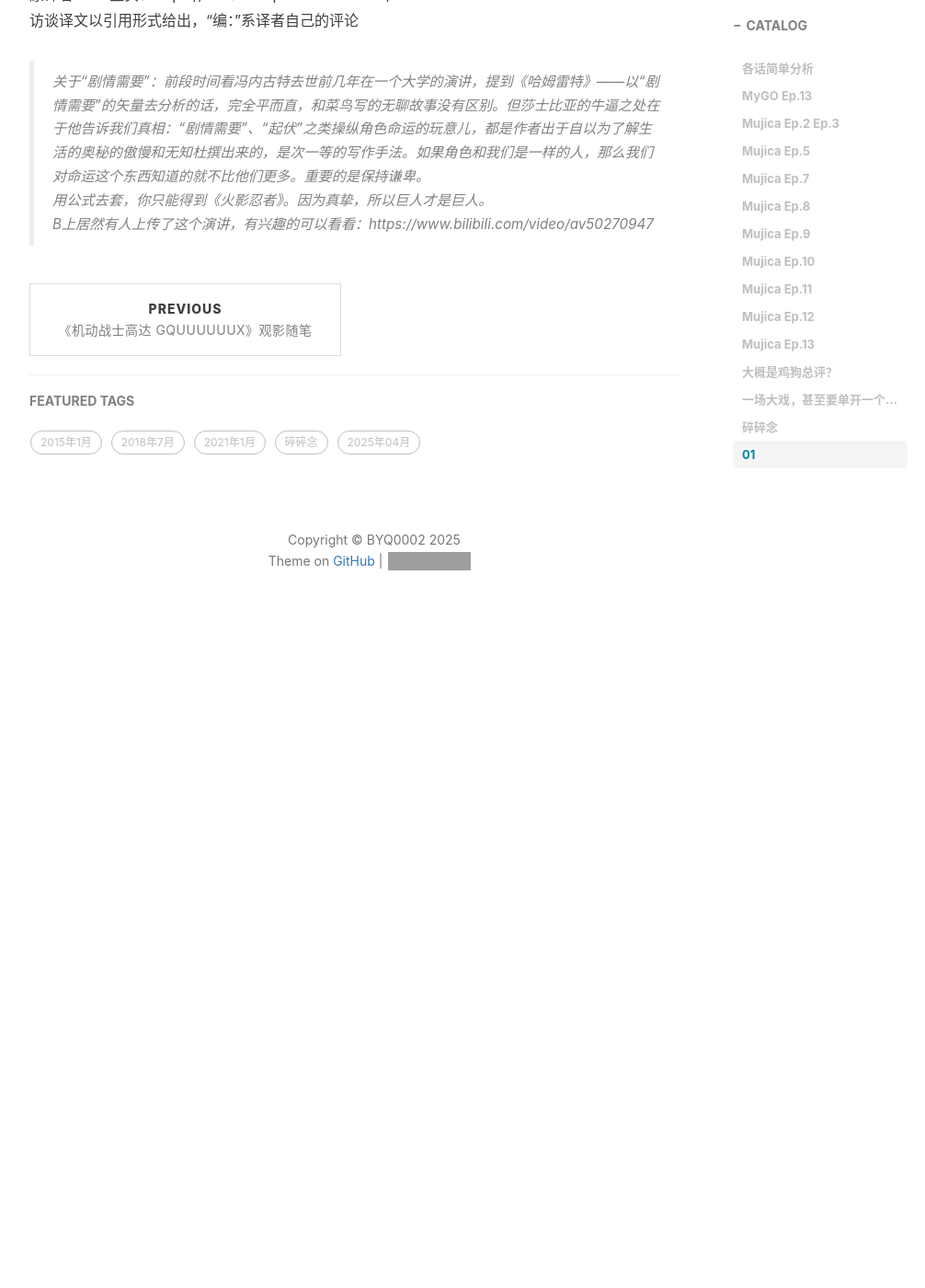
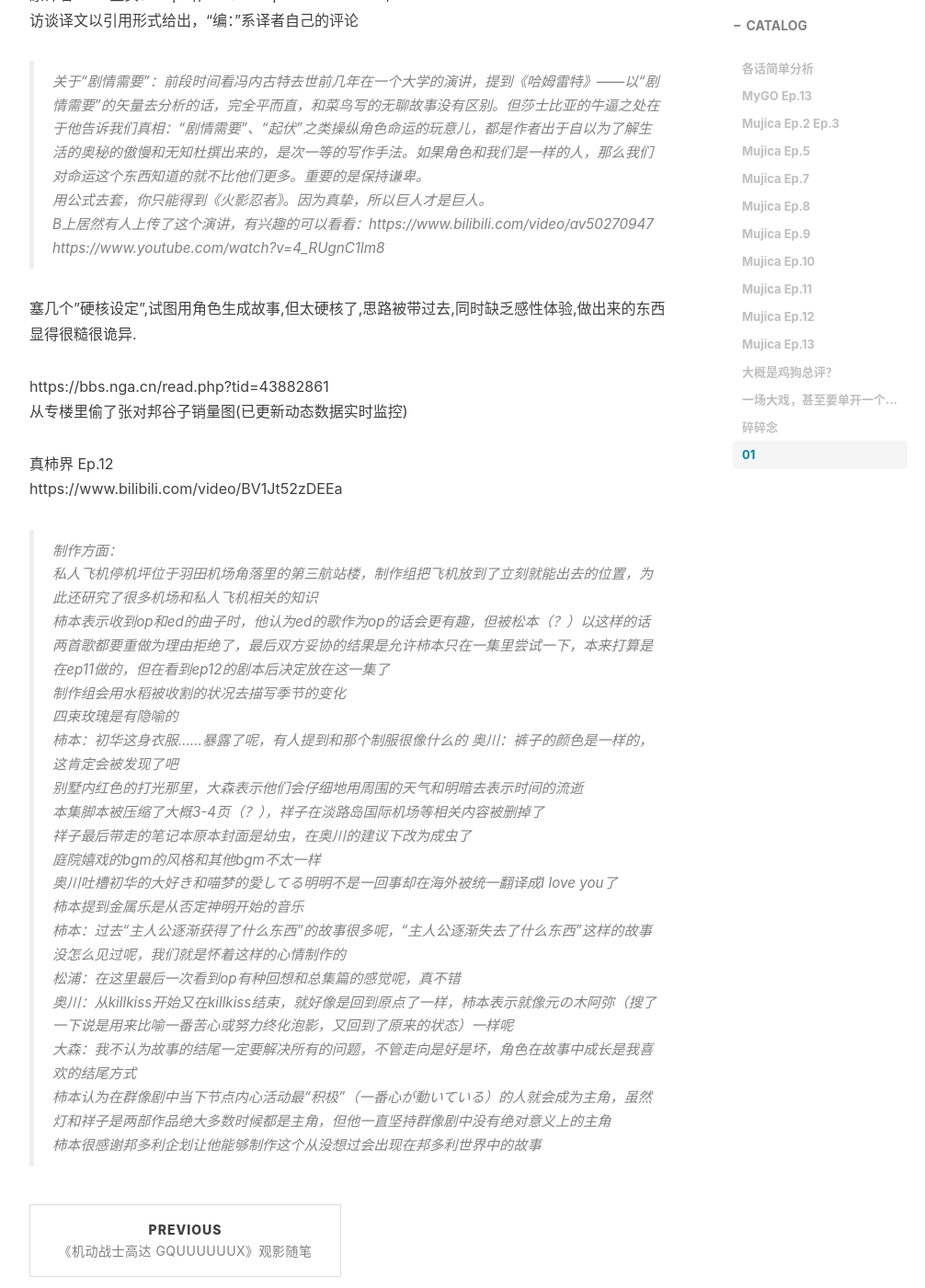
Before and after one commit to BYQ0002/BYQ0002.github.io, a Jekyll site: the page built from _posts/2025-04-15-《BanG Dream! Ave Mujica》观影随笔.md, in a window 1280 px wide and 1400 px high, scrolled down 22998 px. Shown: the whole window at 92% size, without its empty margins (233-1239 px from the left). Built offline with Jekyll 4.4.1, drawn with Linux system fonts in a browser that asks for light colours; nearby versions of some CDN libraries; comment, search, counter and statistics services are not loaded; before the commit the page ends 23712 px from its top, so only the background shows below that; grey boxes are pictures that could not be loaded.

Commit message:
Update 2025-04-15-《BanG Dream! Ave Mujica》观影随笔.md

```diff
--- a/_posts/2025-04-15-《BanG Dream! Ave Mujica》观影随笔.md
+++ b/_posts/2025-04-15-《BanG Dream! Ave Mujica》观影随笔.md
@@ -724,3 +724,30 @@ https://bbs.nga.cn/read.php?tid=43828266
 >关于“剧情需要”：前段时间看冯内古特去世前几年在一个大学的演讲，提到《哈姆雷特》——以“剧情需要”的矢量去分析的话，完全平而直，和菜鸟写的无聊故事没有区别。但莎士比亚的牛逼之处在于他告诉我们真相：“剧情需要”、“起伏”之类操纵角色命运的玩意儿，都是作者出于自以为了解生活的奥秘的傲慢和无知杜撰出来的，是次一等的写作手法。如果角色和我们是一样的人，那么我们对命运这个东西知道的就不比他们更多。重要的是保持谦卑。
 用公式去套，你只能得到《火影忍者》。因为真挚，所以巨人才是巨人。
 B上居然有人上传了这个演讲，有兴趣的可以看看：https://www.bilibili.com/video/av50270947
+https://www.youtube.com/watch?v=4_RUgnC1lm8
+
+塞几个"硬核设定",试图用角色生成故事,但太硬核了,思路被带过去,同时缺乏感性体验,做出来的东西显得很糙很诡异.
+
+https://bbs.nga.cn/read.php?tid=43882861
+从专楼里偷了张对邦谷子销量图(已更新动态数据实时监控)
+
+真柿界 Ep.12
+https://www.bilibili.com/video/BV1Jt52zDEEa
+>制作方面：
+私人飞机停机坪位于羽田机场角落里的第三航站楼，制作组把飞机放到了立刻就能出去的位置，为此还研究了很多机场和私人飞机相关的知识
+柿本表示收到op和ed的曲子时，他认为ed的歌作为op的话会更有趣，但被松本（？）以这样的话两首歌都要重做为理由拒绝了，最后双方妥协的结果是允许柿本只在一集里尝试一下，本来打算是在ep11做的，但在看到ep12的剧本后决定放在这一集了
+制作组会用水稻被收割的状况去描写季节的变化
+四束玫瑰是有隐喻的
+柿本：初华这身衣服……暴露了呢，有人提到和那个制服很像什么的 奥川：裤子的颜色是一样的，这肯定会被发现了吧
+别墅内红色的打光那里，大森表示他们会仔细地用周围的天气和明暗去表示时间的流逝
+本集脚本被压缩了大概3-4页（？），祥子在淡路岛国际机场等相关内容被删掉了
+祥子最后带走的笔记本原本封面是幼虫，在奥川的建议下改为成虫了
+庭院嬉戏的bgm的风格和其他bgm不太一样
+奥川吐槽初华的大好き和喵梦的愛してる明明不是一回事却在海外被统一翻译成I love you了
+柿本提到金属乐是从否定神明开始的音乐
+柿本：过去“主人公逐渐获得了什么东西”的故事很多呢，“主人公逐渐失去了什么东西”这样的故事没怎么见过呢，我们就是怀着这样的心情制作的
+松浦：在这里最后一次看到op有种回想和总集篇的感觉呢，真不错
+奥川：从killkiss开始又在killkiss结束，就好像是回到原点了一样，柿本表示就像元の木阿弥（搜了一下说是用来比喻一番苦心或努力终化泡影，又回到了原来的状态）一样呢
+大森：我不认为故事的结尾一定要解决所有的问题，不管走向是好是坏，角色在故事中成长是我喜欢的结尾方式
+柿本认为在群像剧中当下节点内心活动最“积极”（一番心が動いている）的人就会成为主角，虽然灯和祥子是两部作品绝大多数时候都是主角，但他一直坚持群像剧中没有绝对意义上的主角
+柿本很感谢邦多利企划让他能够制作这个从没想过会出现在邦多利世界中的故事
```
